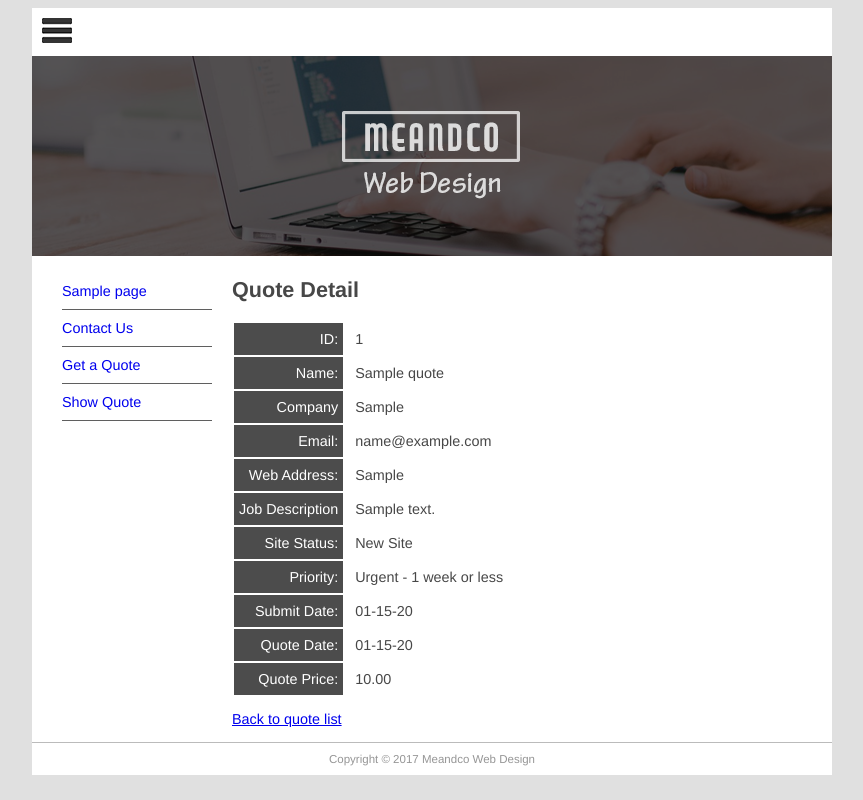
After one commit to ismaina/mydjangosite, a Django app: page /quote/show/1 in a window 1280 px wide. The commit adds this page. Shown: the whole page, without its empty margins (208-1071 px from the left). Run offline with Django 3.2, Linux system fonts and the light colour scheme; tables that the repository leaves empty hold one stand-in row (values such as "Sample post"); parts of the project's set-up code (start-up, migrations or seed data) failed here and were passed over.

Commit message:
added Quote Detail display functionality

```diff
--- a/mfdw_site/static/main.css
+++ b/mfdw_site/static/main.css
@@ -7,6 +7,16 @@
 	border: none;
 }
 .quoterow td {
+	padding: 5px 10px;
+}
+.quote td:first-child {
+	background-color: #4c4c4c;
+	color: white;
+	text-align: right;
+	padding: 8px 5px;
+	border: none;
+}
+.quote td {
 	padding: 5px 10px;
 }
 .altrow {
--- /dev/null
+++ b/quotes/templates/quotes/quote_detail.html
@@ -0,0 +1,54 @@
+{% extends "quotes/quote.html" %}
+
+{% block title %}All Quotes{% endblock title %}
+
+{% block content %}
+    <h1>Quote Detail</h1>
+    <table class="quote">
+        <tr>
+            <td>ID:</td>
+            <td>{{ quote.id }}</td>
+        </tr>
+        <tr>
+            <td>Name:</td>
+            <td>{{ quote.name }}</td>
+        </tr>
+        <tr>
+            <td>Company</td>
+            <td>{{ quote.company }}</td>
+        </tr>
+        <tr>
+            <td>Email:</td>
+            <td>{{ quote.email }}</td>
+        </tr>
+        <tr>
+            <td>Web Address:</td>
+            <td>{{ quote.web }}</td>
+        </tr>
+        <tr>
+            <td>Job Description</td>
+            <td>{{ quote.description }}</td>
+        </tr>
+        <tr>
+            <td>Site Status:</td>
+            <td>{{ quote.get_site_status_display }}</td>
+        </tr>
+        <tr>
+            <td>Priority:</td>
+            <td>{{ quote.get_priority_display }}</td>
+        </tr>
+        <tr>
+            <td>Submit Date:</td>
+            <td>{{ quote.submitted|date:"m-d-y" }}</td>
+        </tr>
+        <tr>
+            <td>Quote Date:</td>
+            <td>{{ quote.quotedate|date:"m-d-y"|default:"pending" }}</td>
+        </tr>
+        <tr>
+            <td>Quote Price:</td>
+            <td>{{ quote.quoteprice|default:"--" }}</td>
+        </tr>
+    </table>
+    <p><a href="../show">Back to quote list</a></p>
+{% endblock content %}
--- a/quotes/templates/quotes/quote_list.html
+++ b/quotes/templates/quotes/quote_list.html
@@ -15,7 +15,7 @@
         </tr>
         {% for quote in all_quotes %}
             <tr class="quoterow" {% cycle '' 'altrow' %}>
-                <td>{{ quote.id }}</td>
+                <td><a href="show/{{ quote.id }}">{{ quote.id }}</a></td>
                 <td>{{ quote.name }}</td>
                 <td>{{ quote.company }}</td>
                 <td>{{ quote.submitted|date:"m-d-y" }}</td>
--- a/quotes/urls.py
+++ b/quotes/urls.py
@@ -1,8 +1,9 @@
 from django.urls import path
 from . import views
-from .views  import QuoteList
+from .views  import QuoteList, QuoteView
 
 urlpatterns = [
     path('', views.quote_req, name='quote-request'),
+    path('show/<int:pk>', QuoteView.as_view(), name='quote-detail'),
     path('show', QuoteList.as_view(), name='show-quotes'),
 ]
--- a/quotes/views.py
+++ b/quotes/views.py
@@ -1,12 +1,23 @@
 from django.shortcuts import render
 from django.http import HttpResponseRedirect
 from django.views.generic.list import ListView
+from django.views.generic.detail import DetailView
 
 from .models import Quote
 from .forms import QuoteForm
 from pages.models import Page
 
+#class for showing detail view of one quote
+class QuoteView(DetailView):
+    model = Quote
+    context_object_name = 'quote'
 
+    def get_context_data(self, **kwargs):
+        context = super(QuoteView, self).get_context_data(**kwargs)
+        context['page_list'] = Page.objects.all()
+        return context
+
+#class for showing list view of the quotes
 class QuoteList(ListView):
     model = Quote
     context_object_name = 'all_quotes'
```
